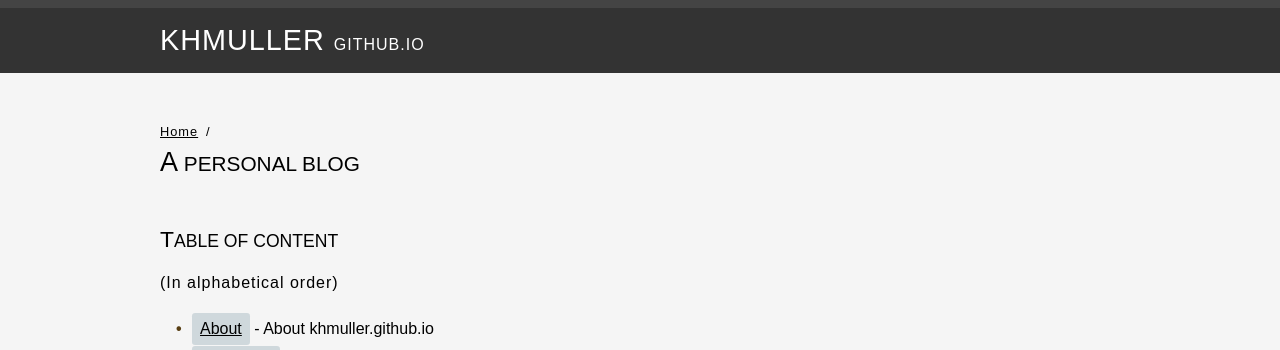
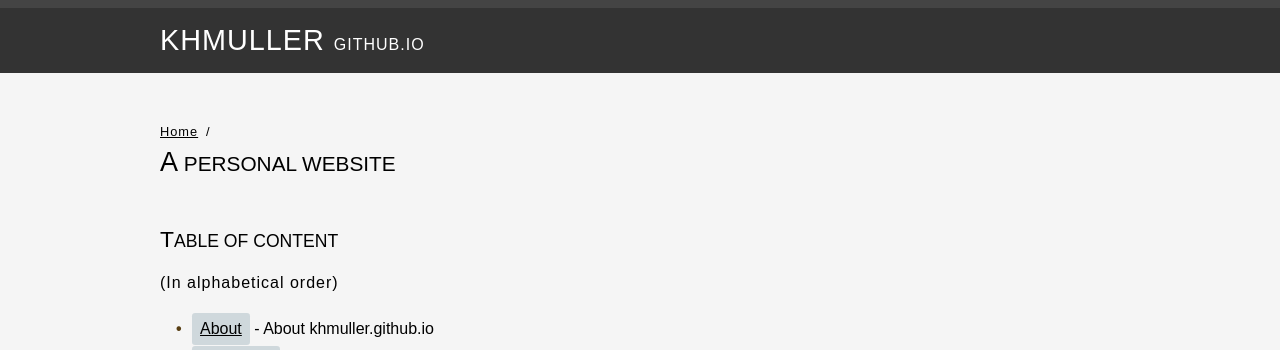
Before and after one commit to KHMuller/khmuller.github.io, a Jekyll site: the page built from index.md, in a window 1280 px wide. Shown: the top 350 px of the page. Built offline with Jekyll 4.4.1, drawn with Linux system fonts in a browser that asks for light colours.

Commit message:
Update index.md

```diff
--- a/index.md
+++ b/index.md
@@ -1,11 +1,11 @@
 ---
-title: A Personal Blog
+title: A Personal Website
 description:
 layout: default
 canonical: https://khmuller.github.io
 ---
 
-## A Personal Blog
+## A Personal Website
 
 ### Table of Content
 (In alphabetical order)
```
